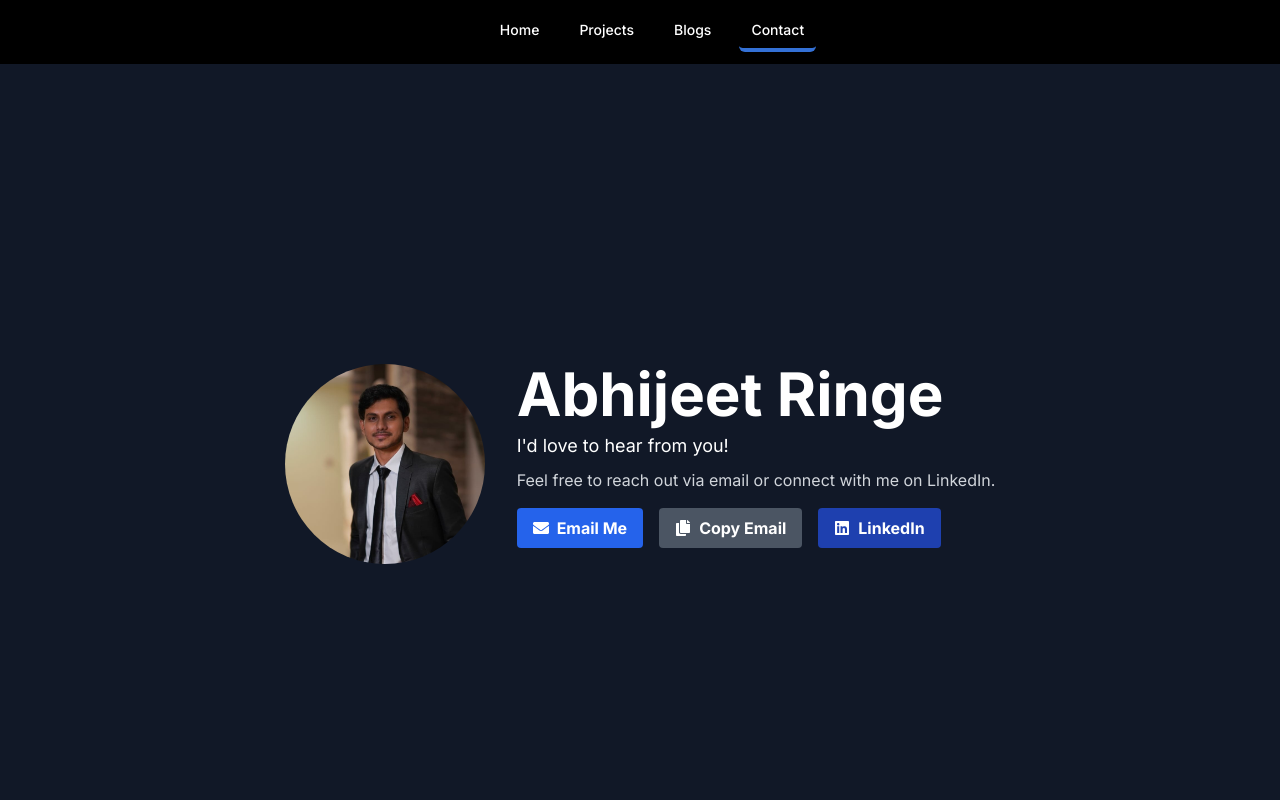
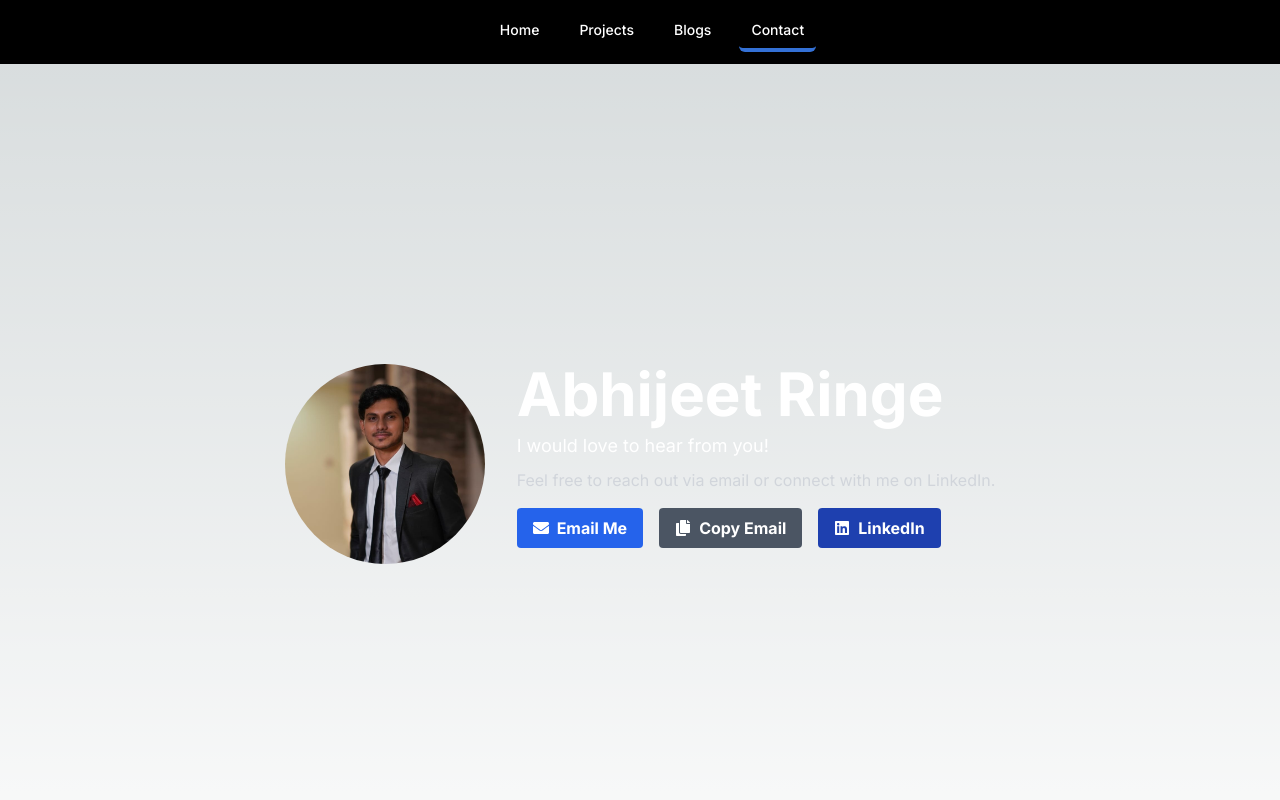
Before and after one commit to hisenberggg/portfolio, a Next.js app in the folder portfolio/: page /contact in a window 1280 px wide. Shown: the top 800 px of the page. Built offline with nearby package versions, Linux system fonts and the light colour scheme.

Commit message:
error resolved in contact

```diff
--- a/portfolio/src/app/contact/page.tsx
+++ b/portfolio/src/app/contact/page.tsx
@@ -16,7 +16,7 @@
     setTimeout(() => setCopied(false), 2000);
   };
   return (
-    <div className="flex flex-col items-center justify-center min-h-screen bg-gray-900 text-white p-4">
+    <div className="flex flex-col items-center justify-center min-h-screen text-white p-4">
       <div className="flex flex-col lg:flex-row items-center lg:items-start">
         <div className="mb-8 lg:mb-0 lg:mr-8">
           <Image
@@ -29,7 +29,7 @@
         </div>
         <div className="flex flex-col items-center lg:items-start">
           <h1 className="text-3xl lg:text-6xl font-bold text-center">Abhijeet Ringe</h1>
-          <p className="mt-2 text-lg">I'd love to hear from you!</p>
+          <p className="mt-2 text-lg">I would love to hear from you!</p>
           <p className="mt-2 text-base text-gray-300 text-center">Feel free to reach out via email or connect with me on LinkedIn.</p>
           <div className="mt-4 flex flex-col space-y-4 lg:space-y-0 lg:flex-row lg:space-x-4">
             <a href={`mailto:${email}`} className="bg-blue-600 hover:bg-blue-700 text-white font-bold py-2 px-4 rounded inline-flex items-center justify-center w-full lg:w-auto">
```
